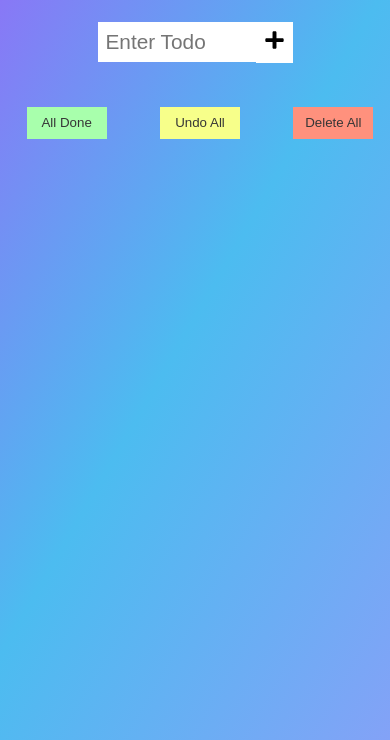
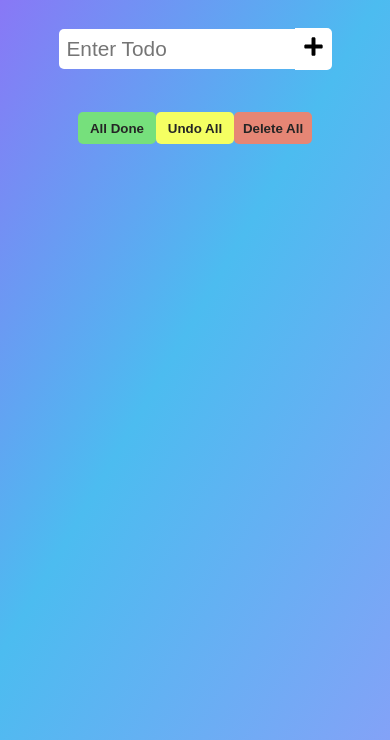
Before and after one commit to M0hammedImran/basic-todo-app, a plain HTML site: page index.html in a window 390 px wide. Shown: the part 104-844 px from the top of the page. Drawn offline with Linux system fonts and the light colour scheme.

Commit message:
:sparkles: relatively optimised for small devices

```diff
--- a/app.js
+++ b/app.js
@@ -28,7 +28,6 @@ function addTodos(e) {
     const li = document.createElement('li');
     li.innerText = input;
     div.appendChild(li);
-    console.log(input);
     saveTodo({ todo: input, isDone: false });
 
     const completeBtn = document.createElement('button');
@@ -99,6 +98,7 @@ function DeleteAll() {
       item.remove();
     });
   });
+  localStorage.clear();
 }
 
 function saveTodo(todo) {
@@ -113,10 +113,9 @@ function saveTodo(todo) {
 
 function getTodos() {
   if (localStorage.getItem('todos') === null) {
-    todos;
+    todos = [];
   } else {
     todos = JSON.parse(localStorage.getItem('todos'));
-  }
     todos.forEach(({ todo, isDone }) => {
       div = document.createElement('div');
       div.classList.add('todoItems');
@@ -141,6 +140,7 @@ function getTodos() {
       todosList.appendChild(div);
     });
   }
+}
 
 function removeTodos(todo) {
   todos.forEach((todoItem, index) => {
--- a/docs/app.js
+++ b/docs/app.js
@@ -28,7 +28,6 @@ function addTodos(e) {
     const li = document.createElement('li');
     li.innerText = input;
     div.appendChild(li);
-    console.log(input);
     saveTodo({ todo: input, isDone: false });
 
     const completeBtn = document.createElement('button');
@@ -99,6 +98,7 @@ function DeleteAll() {
       item.remove();
     });
   });
+  localStorage.clear();
 }
 
 function saveTodo(todo) {
@@ -113,10 +113,9 @@ function saveTodo(todo) {
 
 function getTodos() {
   if (localStorage.getItem('todos') === null) {
-    todos;
+    todos = [];
   } else {
     todos = JSON.parse(localStorage.getItem('todos'));
-  }
     todos.forEach(({ todo, isDone }) => {
       div = document.createElement('div');
       div.classList.add('todoItems');
@@ -141,6 +140,7 @@ function getTodos() {
       todosList.appendChild(div);
     });
   }
+}
 
 function removeTodos(todo) {
   todos.forEach((todoItem, index) => {
--- a/docs/style.css
+++ b/docs/style.css
@@ -10,7 +10,7 @@
 }
 
 body {
-  font-family: 'Work Sans', sans-serif;
+  font-family: 'Poppins', sans-serif;
   min-height: 100vh;
   background-image: linear-gradient(
     120deg,
@@ -40,6 +40,8 @@ form {
 }
 form input {
   width: 100%;
+  border-bottom-left-radius: 5px;
+  border-top-left-radius: 5px;
 }
 form input,
 form button {
@@ -57,6 +59,10 @@ button img {
   outline: 0 !important;
   border: 0;
   pointer-events: none;
+}
+form button {
+  border-bottom-right-radius: 5px;
+  border-top-right-radius: 5px;
 }
 form button:hover {
   background-color: rgb(200, 175, 255);
@@ -76,17 +82,18 @@ form button:hover {
   border: none;
   cursor: pointer;
   outline: none;
-  font-weight: 500;
-  color: rgb(54, 54, 54);
+  font-weight: 700;
+  color: rgb(37, 37, 37);
+  border-radius: 5px;
 }
 .all-done {
-  background-color: rgb(168, 255, 172);
+  background-color: rgb(118, 224, 124);
 }
 .undo-all {
-  background-color: rgb(247, 255, 138);
+  background-color: rgb(245, 255, 98);
 }
 .delete-all {
-  background-color: rgb(255, 145, 125);
+  background-color: rgb(230, 134, 117);
 }
 
 ul {
@@ -104,7 +111,8 @@ ul {
 .todoItems {
   background-color: #fff;
   width: 100%;
-  margin: 0.5rem;
+  margin: 0.5rem 0;
+  min-height: 10vh;
   display: flex;
   justify-content: space-evenly;
   align-items: center;
@@ -123,19 +131,15 @@ li {
 }
 .complete-btn,
 .delete-btn {
-  min-width: 3em;
-  min-height: 3em;
+  min-width: 5em;
+  min-height: 5em;
   outline: none;
   border: 0;
   cursor: pointer;
   box-shadow: 0;
+  background-color: #fff;
 }
-.complete-btn {
-  background: rgb(130, 240, 127);
-}
-.delete-btn {
-  background: rgb(240, 172, 127);
-}
+
 .completed {
   text-decoration: line-through;
   text-decoration-thickness: 0.15em;
@@ -146,3 +150,49 @@ li {
   transform: translateY(30rem) rotateZ(10deg);
   opacity: 0;
 }
+
+@media all and (max-width: 500px) {
+  form {
+    width: 100%;
+  }
+
+  .actions {
+    min-width: 100%;
+  }
+  .todo-container {
+    width: 100%;
+    margin: 0;
+  }
+
+  li {
+    flex-wrap: nowrap;
+  }
+}
+
+@media all and (max-width: 600px) {
+  form {
+    width: 80%;
+  }
+
+  .actions {
+    min-width: 100%;
+  }
+  .todo-container {
+    width: 80%;
+    margin: 0 auto;
+  }
+}
+
+@media all and (max-width: 700px) {
+  form {
+    width: 70%;
+  }
+
+  .actions {
+    min-width: 60%;
+  }
+  .todo-container {
+    width: 80%;
+    margin: 0 auto;
+  }
+}
--- a/index.html
+++ b/index.html
@@ -5,10 +5,10 @@
     <meta name="viewport" content="width=device-width, initial-scale=1.0" />
     <title>Todo App</title>
     <link rel="stylesheet" href="./style.css" />
-    <!-- <link
-      href="https://fonts.googleapis.com/css2?family=Work+Sans:wght@400;500;700&display=swap"
+    <link
+      href="https://fonts.googleapis.com/css2?family=Poppins:wght@400;500;700&display=swap"
       rel="stylesheet"
-    /> -->
+    />
     <script defer src="./app.js"></script>
   </head>
 
--- a/style.css
+++ b/style.css
@@ -10,7 +10,7 @@
 }
 
 body {
-  font-family: 'Work Sans', sans-serif;
+  font-family: 'Poppins', sans-serif;
   min-height: 100vh;
   background-image: linear-gradient(
     120deg,
@@ -40,6 +40,8 @@ form {
 }
 form input {
   width: 100%;
+  border-bottom-left-radius: 5px;
+  border-top-left-radius: 5px;
 }
 form input,
 form button {
@@ -57,6 +59,10 @@ button img {
   outline: 0 !important;
   border: 0;
   pointer-events: none;
+}
+form button {
+  border-bottom-right-radius: 5px;
+  border-top-right-radius: 5px;
 }
 form button:hover {
   background-color: rgb(200, 175, 255);
@@ -76,17 +82,18 @@ form button:hover {
   border: none;
   cursor: pointer;
   outline: none;
-  font-weight: 500;
-  color: rgb(54, 54, 54);
+  font-weight: 700;
+  color: rgb(37, 37, 37);
+  border-radius: 5px;
 }
 .all-done {
-  background-color: rgb(168, 255, 172);
+  background-color: rgb(118, 224, 124);
 }
 .undo-all {
-  background-color: rgb(247, 255, 138);
+  background-color: rgb(245, 255, 98);
 }
 .delete-all {
-  background-color: rgb(255, 145, 125);
+  background-color: rgb(230, 134, 117);
 }
 
 ul {
@@ -104,7 +111,8 @@ ul {
 .todoItems {
   background-color: #fff;
   width: 100%;
-  margin: 0.5rem;
+  margin: 0.5rem 0;
+  min-height: 10vh;
   display: flex;
   justify-content: space-evenly;
   align-items: center;
@@ -123,19 +131,15 @@ li {
 }
 .complete-btn,
 .delete-btn {
-  min-width: 3em;
-  min-height: 3em;
+  min-width: 5em;
+  min-height: 5em;
   outline: none;
   border: 0;
   cursor: pointer;
   box-shadow: 0;
+  background-color: #fff;
 }
-.complete-btn {
-  background: rgb(130, 240, 127);
-}
-.delete-btn {
-  background: rgb(240, 172, 127);
-}
+
 .completed {
   text-decoration: line-through;
   text-decoration-thickness: 0.15em;
@@ -146,3 +150,49 @@ li {
   transform: translateY(30rem) rotateZ(10deg);
   opacity: 0;
 }
+
+@media all and (max-width: 500px) {
+  form {
+    width: 100%;
+  }
+
+  .actions {
+    min-width: 100%;
+  }
+  .todo-container {
+    width: 100%;
+    margin: 0;
+  }
+
+  li {
+    flex-wrap: nowrap;
+  }
+}
+
+@media all and (max-width: 600px) {
+  form {
+    width: 80%;
+  }
+
+  .actions {
+    min-width: 100%;
+  }
+  .todo-container {
+    width: 80%;
+    margin: 0 auto;
+  }
+}
+
+@media all and (max-width: 700px) {
+  form {
+    width: 70%;
+  }
+
+  .actions {
+    min-width: 60%;
+  }
+  .todo-container {
+    width: 80%;
+    margin: 0 auto;
+  }
+}
```
Also changed, not shown: docs/index.html (+3 -3 lines). Lines whose indentation alone changed are shown as unchanged.
